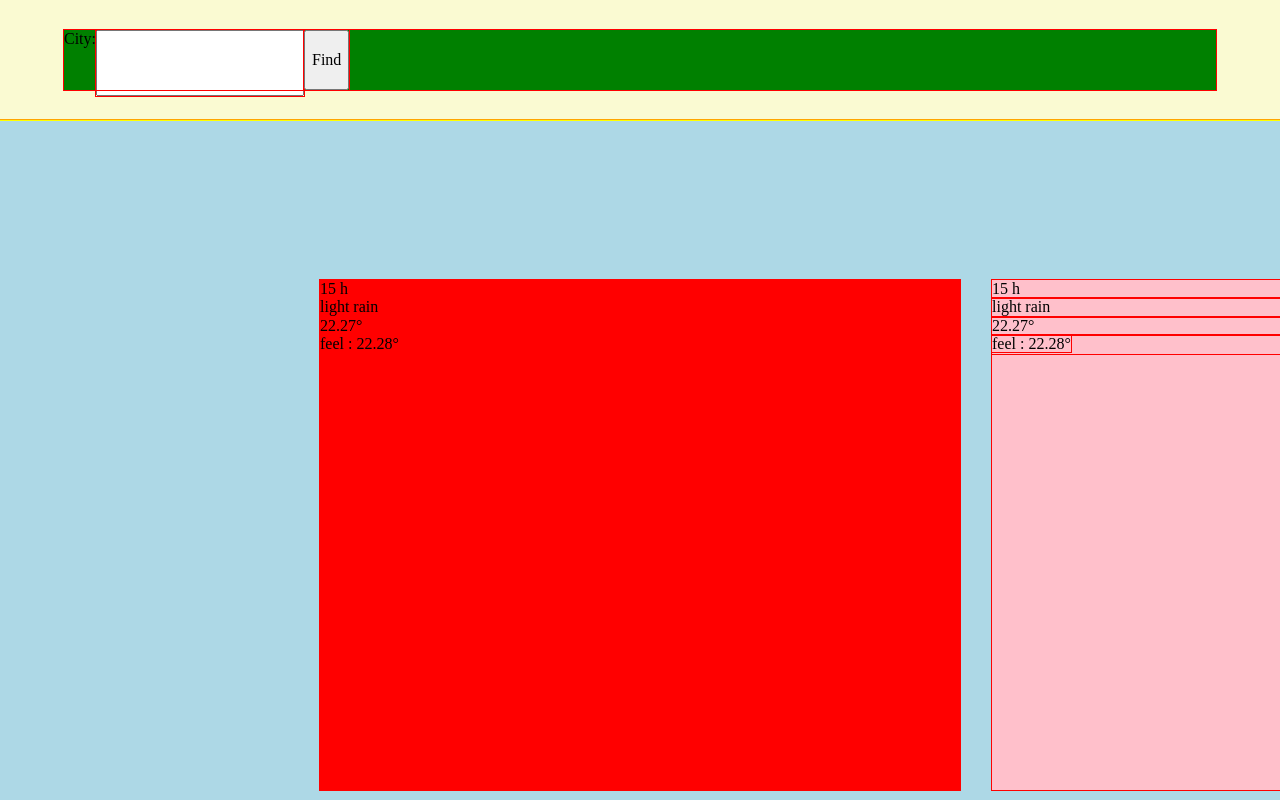
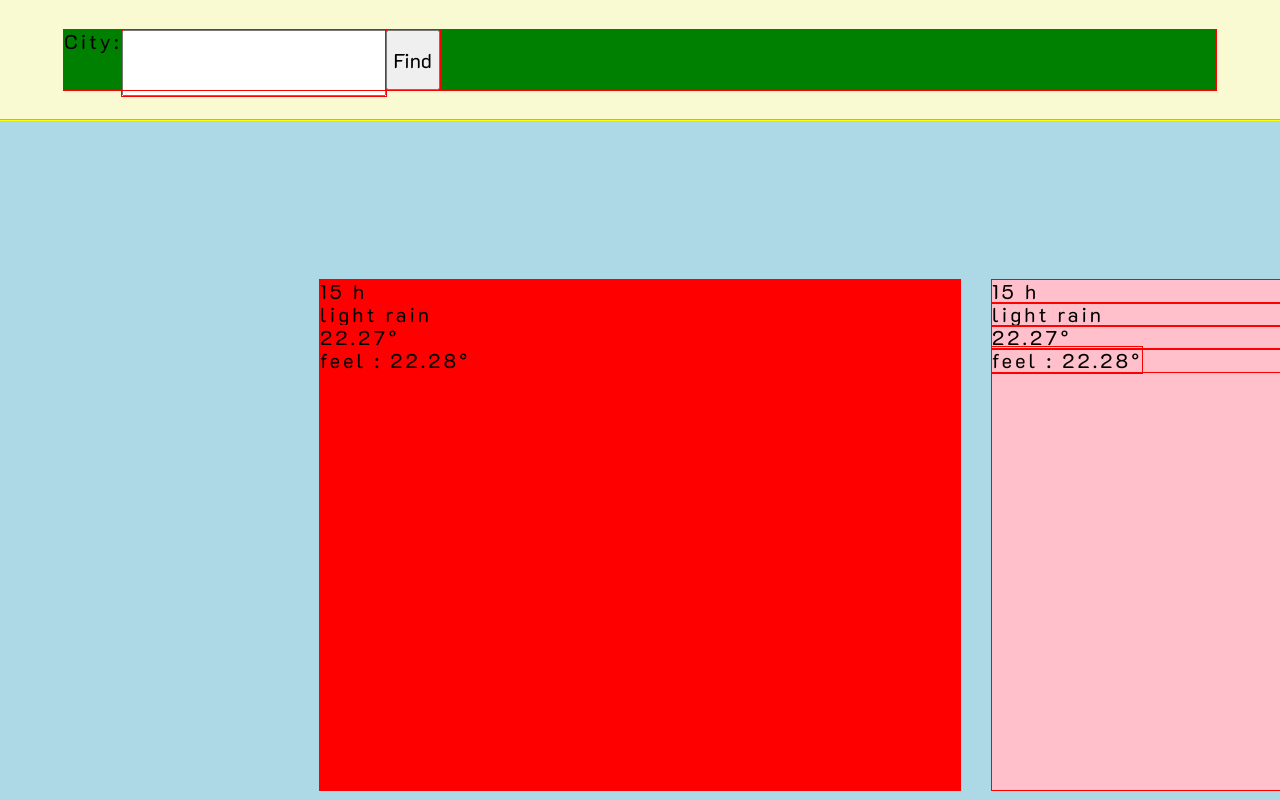
Before and after one commit to RinaldoBenaccetta/weather-app, a plain HTML site: page index.html in a window 1280 px wide. Drawn offline with Linux system fonts and the light colour scheme.

Commit message:
add basic font theme

```diff
--- a/assets/scss/fonts/_fonts.scss
+++ b/assets/scss/fonts/_fonts.scss
@@ -0,0 +1,8 @@
+@import url('https://fonts.googleapis.com/css2?family=K2D:wght@200;400;600&display=swap');
+
+body {
+    font-family: 'K2D', sans-serif;
+    font-size: $dafault_font_size;
+    font-weight: 400;
+    letter-spacing: $dafault_font_size * 0.15;
+}
--- a/assets/scss/variables/_variables.scss
+++ b/assets/scss/variables/_variables.scss
@@ -1 +1,3 @@
 $dev: true;
+
+$dafault_font_size: 1.25rem;
```
Also changed, not shown: assets/css/styles.css, 1 other file.
